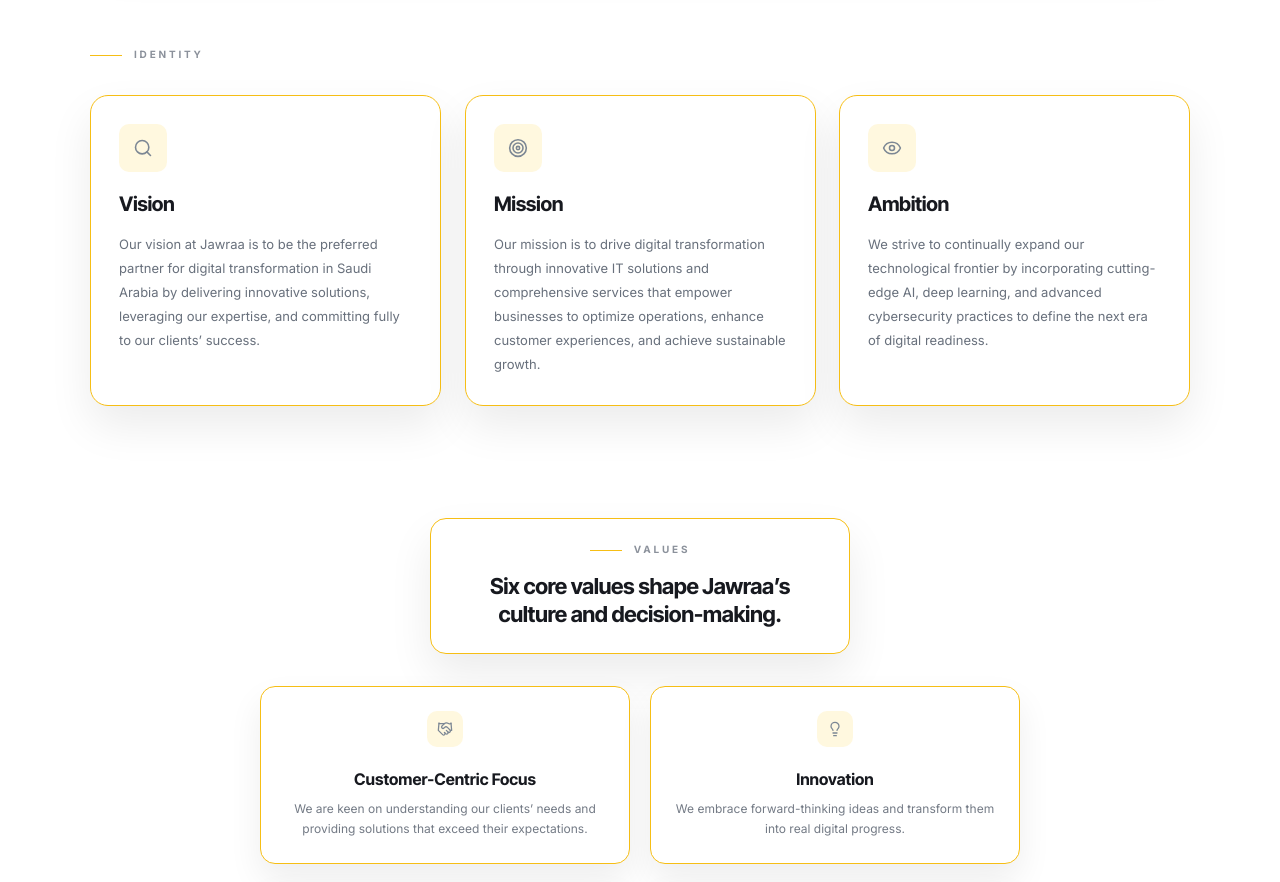
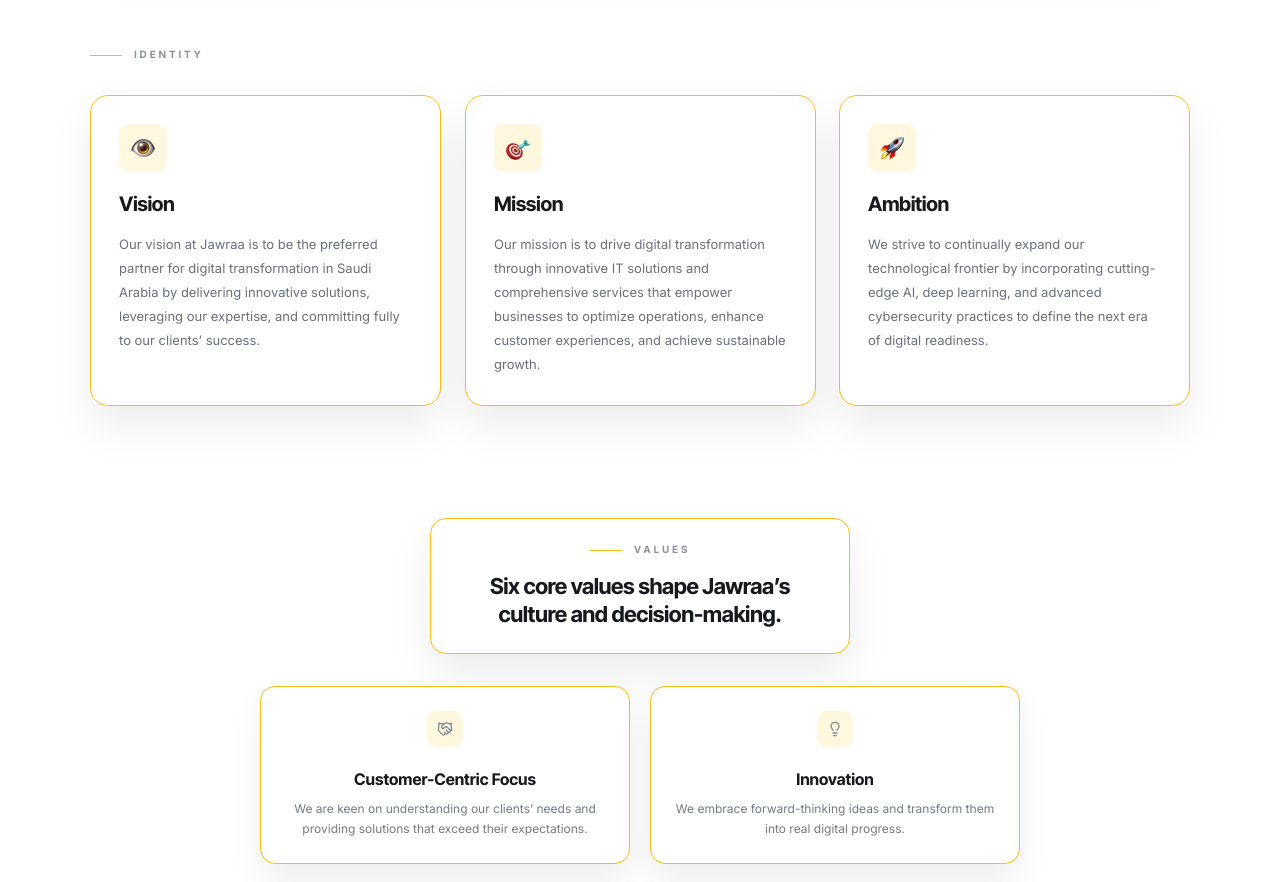
Before and after one commit to nahlagadeem/jawraa-website, a Next.js app: page /en/about in a window 1280 px wide. Shown: the part 1140-2022 px from the top of the page. Built offline with nearby package versions, Linux system fonts and the light colour scheme.

Commit message:
Match about identity icons to home

```diff
--- a/src/components/public-pages/about-page.tsx
+++ b/src/components/public-pages/about-page.tsx
@@ -1,17 +1,17 @@
+import Image from "next/image";
 import type { Locale } from "@/config/site";
 import { FadeIn } from "@/components/motion/fade-in";
+import { homeIdentityCards } from "@/data/home";
 import { aboutPage } from "@/data/public-pages";
 import { Link } from "@/i18n/navigation";
 import {
   BarChart3,
   Cog,
-  Eye,
   Globe2,
   Handshake,
   Lightbulb,
   Search,
   ShieldCheck,
-  Target,
   type LucideIcon,
 } from "lucide-react";
 import { PageShell } from "./page-shell";
@@ -113,7 +113,7 @@ export function AboutPage({ locale }: { locale: Locale }) {
             {aboutPage.identity.map((item, index) => (
               <FadeIn key={item.title.en} delay={index * 0.04}>
                 <article className="jawraa-lift-card h-full rounded-[18px] border border-[#f6be15] bg-white p-7 shadow-[0_20px_44px_rgb(17_17_17_/_8%)] hover:jawraa-lift-card-hover">
-                  <AboutIcon icon={identityIcons[index]} />
+                  <AboutIcon imageSrc={homeIdentityCards[index]?.image} />
                   <h2 className="text-[20px] font-bold leading-tight tracking-[-0.02em]">
                     {item.title[locale]}
                   </h2>
@@ -183,8 +183,6 @@ export function AboutPage({ locale }: { locale: Locale }) {
   );
 }
 
-const identityIcons: LucideIcon[] = [Search, Target, Eye];
-
 const valueIcons: LucideIcon[] = [
   Handshake,
   Lightbulb,
@@ -196,10 +194,12 @@ const valueIcons: LucideIcon[] = [
 
 function AboutIcon({
   icon: Icon = Search,
+  imageSrc,
   compact = false,
   centered = false,
 }: {
   icon?: LucideIcon;
+  imageSrc?: string;
   compact?: boolean;
   centered?: boolean;
 }) {
@@ -211,7 +211,11 @@ function AboutIcon({
         centered ? "mx-auto" : "",
       ].join(" ")}
     >
-      <Icon className={compact ? "size-4" : "size-5"} strokeWidth={1.9} />
+      {imageSrc ? (
+        <Image src={imageSrc} alt="" width={24} height={24} />
+      ) : (
+        <Icon className={compact ? "size-4" : "size-5"} strokeWidth={1.9} />
+      )}
     </span>
   );
 }
```
